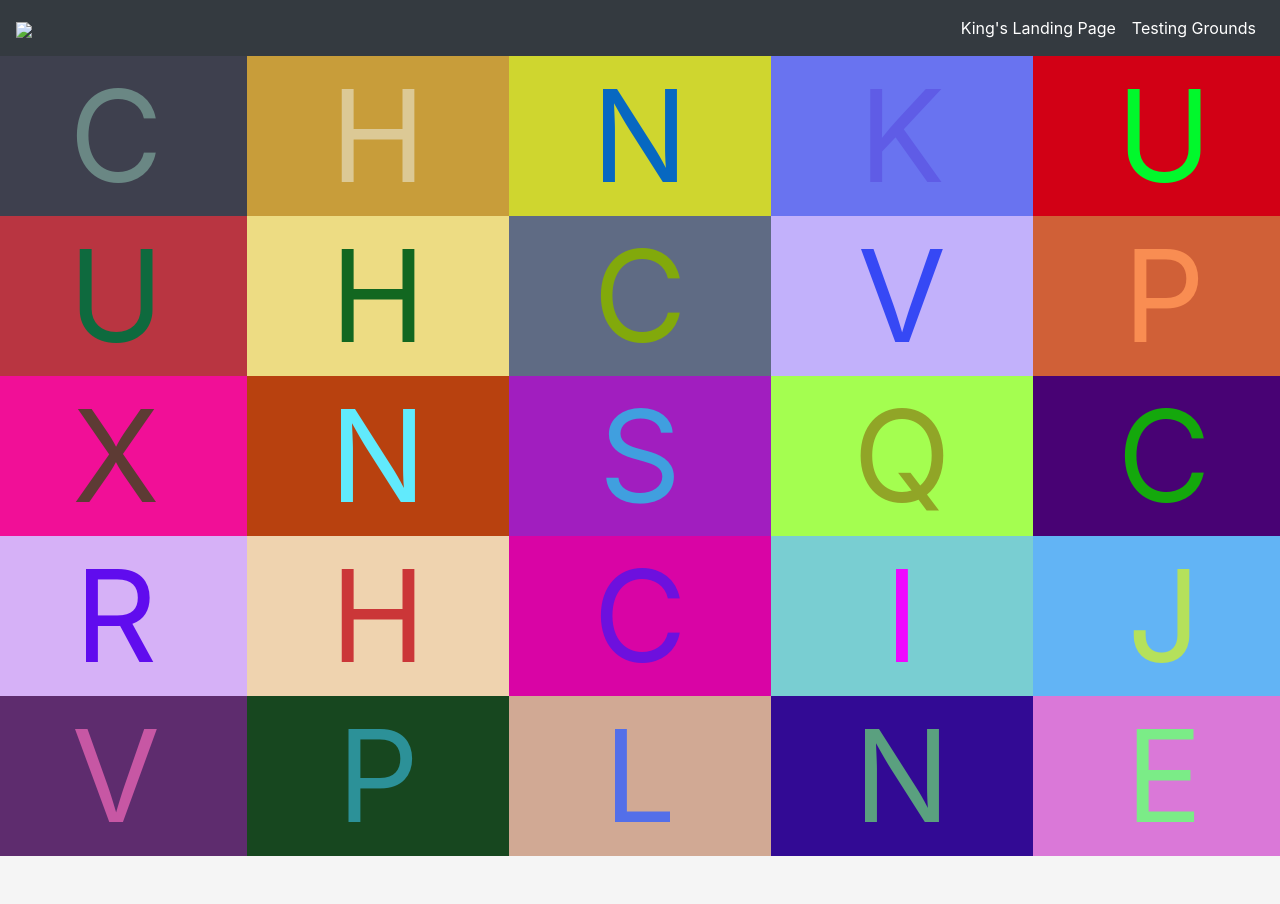
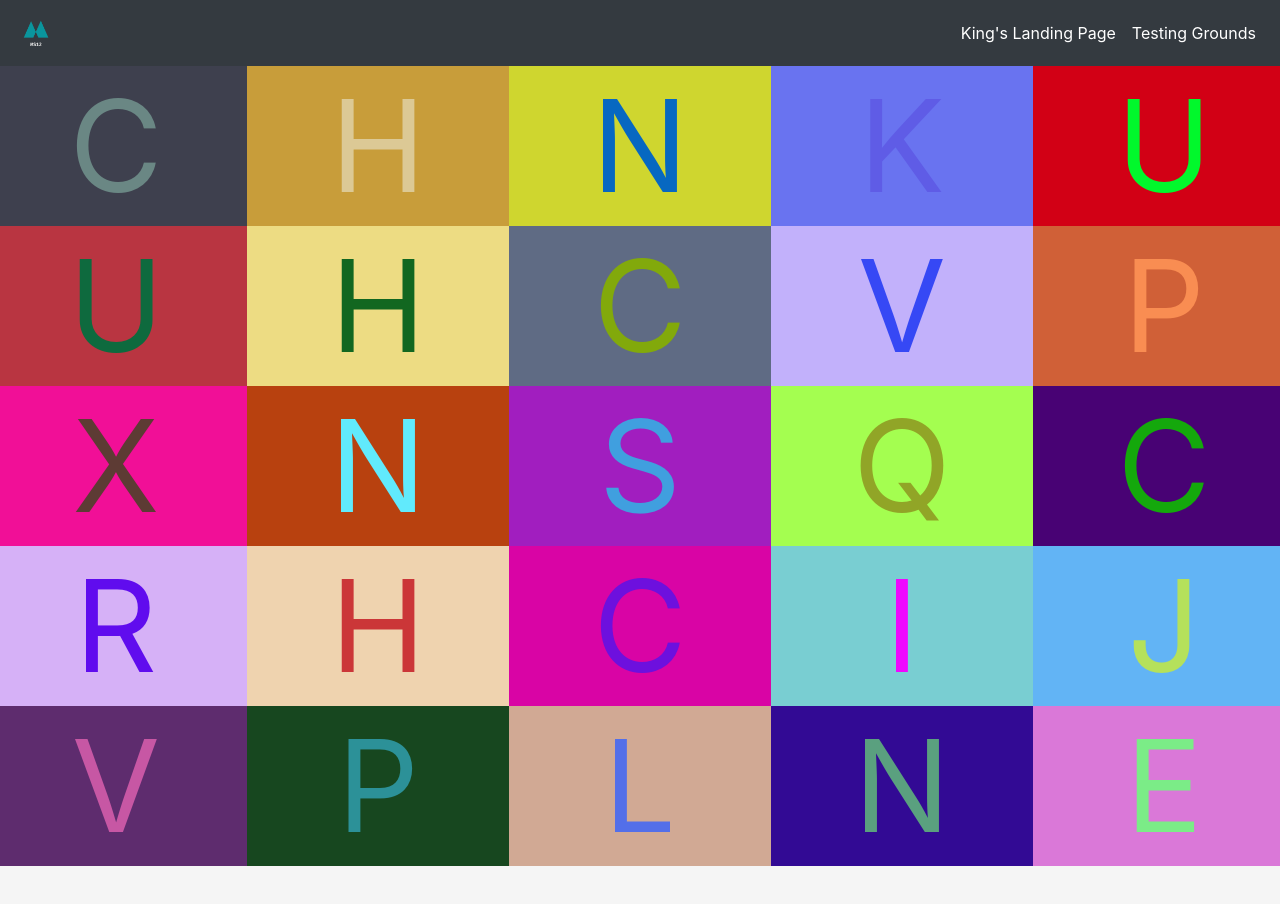
Before and after one commit to smamusa/ee-summercamp-2019, a plain HTML site: page testarea.html in a window 1280 px wide. Drawn offline with nearby package versions, Linux system fonts and the light colour scheme; the site is published under a folder, as on GitHub Pages, so addresses that start at the root find nothing.

Commit message:
Update testarea.html

```diff
--- a/testarea.html
+++ b/testarea.html
@@ -13,7 +13,7 @@
   </head>
   <body>
       <nav class="navbar navbar-expand-lg navbar-dark bg-dark sticky-top">
-          <a class="navbar-brand" href="#"><img class="img-fluid myLogo" src="/img/logo_transparent.png"></img></a>
+          <a class="navbar-brand" href="#"><img class="img-fluid myLogo" src="img/logo_transparent.png"></img></a>
           <button class="navbar-toggler" type="button" data-toggle="collapse" data-target="#navbarSupportedContent" aria-controls="navbarSupportedContent" aria-expanded="false" aria-label="Toggle navigation">
             <span class="navbar-toggler-icon"></span>
           </button>
```
